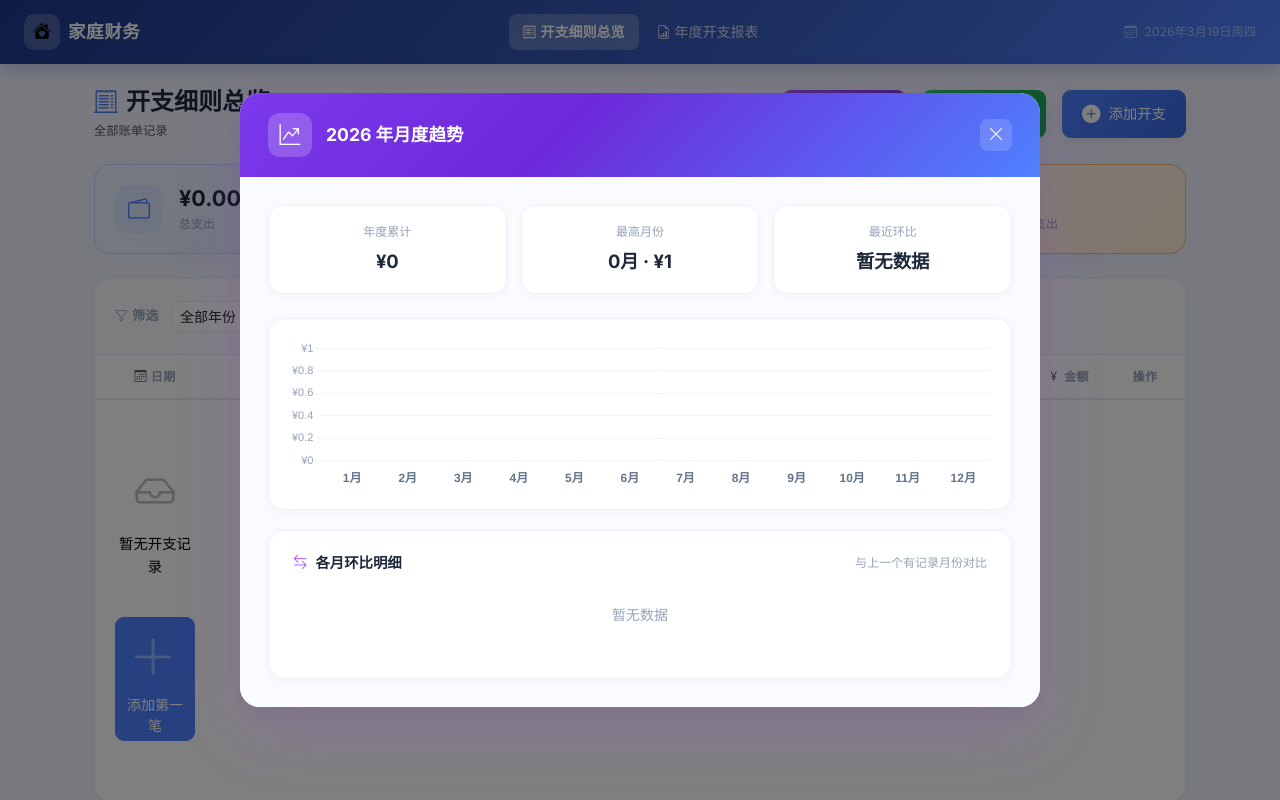
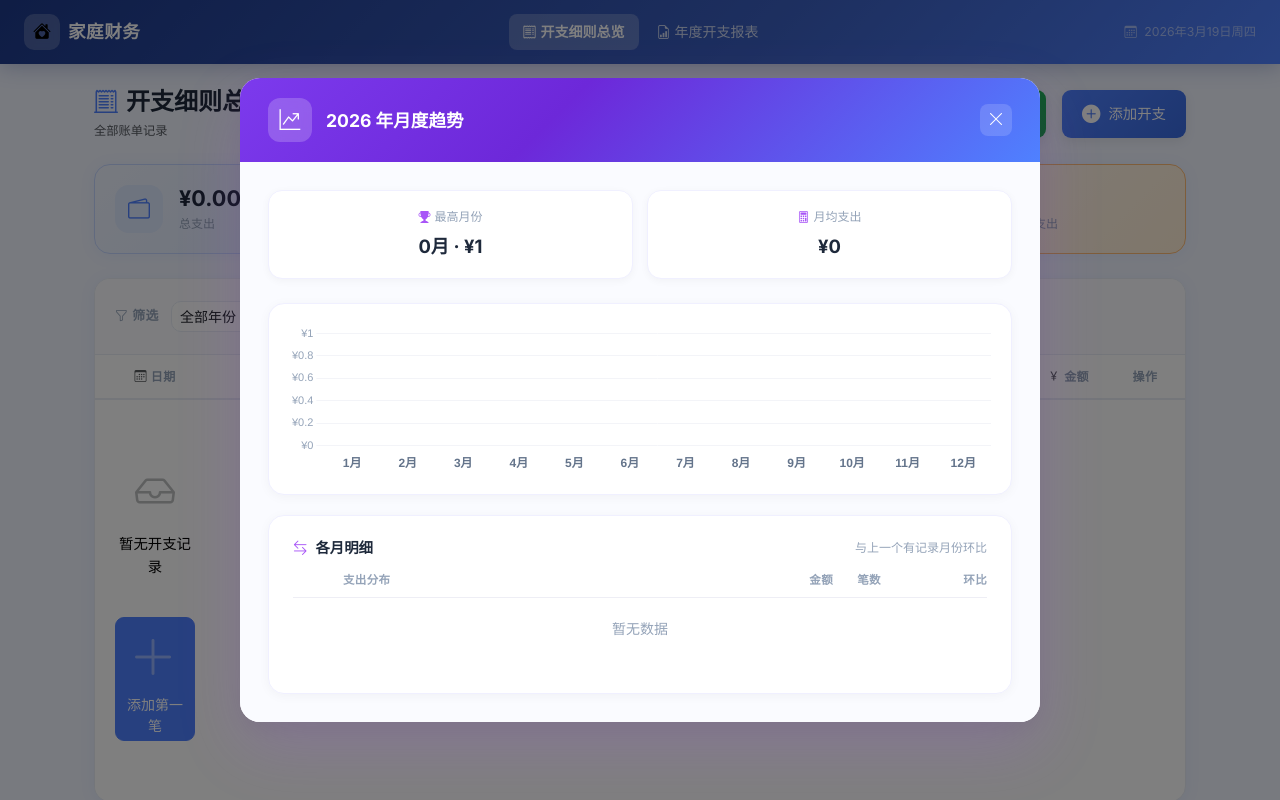
Before and after one commit to Charlesbibi/expense_tracker, a Django app: page /expenses/ in a window 1280 px wide, after a click on "月度趋势". Run offline with Django 4.2, Linux system fonts and the light colour scheme; data that the repository does not hold is empty.

Commit message:
样式交互优化

```diff
--- a/expenses/templates/base.html
+++ b/expenses/templates/base.html
@@ -14,7 +14,7 @@
     <!-- Chart.js -->
     <script src="https://cdn.jsdelivr.net/npm/chart.js@4.4.0/dist/chart.umd.min.js"></script>
     <!-- Custom CSS -->
-    <link href="{% static 'custom.css' %}?v=20260319" rel="stylesheet">
+    <link href="{% static 'custom.css' %}?v=20260319b" rel="stylesheet">
 </head>
 <body>
 
--- a/expenses/templates/expenses/list.html
+++ b/expenses/templates/expenses/list.html
@@ -370,19 +370,15 @@
                 <button type="button" class="trend-close" data-bs-dismiss="modal"><i class="bi bi-x-lg"></i></button>
             </div>
             <div class="trend-modal-body">
-                <!-- 摘要指标 -->
+                <!-- 摘要指标（2列） -->
                 <div class="trend-summary">
                     <div class="trend-summary-item">
-                        <div class="ts-label">年度累计</div>
-                        <div class="ts-value" id="trendTotal">--</div>
-                    </div>
-                    <div class="trend-summary-item">
-                        <div class="ts-label">最高月份</div>
+                        <div class="ts-label"><i class="bi bi-trophy-fill me-1"></i>最高月份</div>
                         <div class="ts-value" id="trendMax">--</div>
                     </div>
                     <div class="trend-summary-item">
-                        <div class="ts-label">最近环比</div>
-                        <div class="ts-value" id="trendLastMom">--</div>
+                        <div class="ts-label"><i class="bi bi-calculator me-1"></i>月均支出</div>
+                        <div class="ts-value" id="trendAvg">--</div>
                     </div>
                 </div>
                 <!-- 柱状图 -->
@@ -392,8 +388,16 @@
                 <!-- 环比列表 -->
                 <div class="trend-mom-card">
                     <div class="trend-mom-title">
-                        <i class="bi bi-arrow-left-right"></i>各月环比明细
-                        <span style="font-size:.75rem;font-weight:400;color:var(--text-muted);margin-left:auto">与上一个有记录月份对比</span>
+                        <i class="bi bi-arrow-left-right"></i>各月明细
+                        <span style="font-size:.75rem;font-weight:400;color:var(--text-muted);margin-left:auto">与上一个有记录月份环比</span>
+                    </div>
+                    <!-- 表头 -->
+                    <div class="trend-mom-head">
+                        <span style="width:36px;flex-shrink:0"></span>
+                        <span class="trend-mom-head-bar">支出分布</span>
+                        <span class="trend-mom-head-amount">金额</span>
+                        <span class="trend-mom-head-count">笔数</span>
+                        <span class="trend-mom-head-change">环比</span>
                     </div>
                     <div id="momList"></div>
                 </div>
@@ -482,6 +486,7 @@
 <script>
 /* ─── 月度趋势数据 ─── */
 const monthlyBarData = {{ monthly_bar_data }};
+const monthlyCountData = {{ monthly_count_data }};
 const momData        = {{ mom_data }};
 const trendYear      = {{ trend_year }};
 
@@ -493,11 +498,17 @@ document.getElementById('monthlyTrendModal').addEventListener('shown.bs.modal',
     const ctx = document.getElementById('monthlyBarChart');
     if (trendChartInstance) { trendChartInstance.destroy(); }
 
-    // 找最大值用于百分比计算
+    // 计算统计值
+    const activeMonths = monthlyBarData.filter(v => v > 0);
     const maxVal = Math.max(...monthlyBarData, 1);
+    const avgVal = activeMonths.length > 0 ? activeMonths.reduce((a, b) => a + b, 0) / activeMonths.length : 0;
+    const maxIdx = monthlyBarData.indexOf(maxVal);
 
-    // 柱状图颜色：每根柱子用渐变色，最大值高亮为紫色
-    const maxIdx = monthlyBarData.indexOf(maxVal);
+    // 摘要
+    document.getElementById('trendMax').textContent = `${maxIdx + 1}月 · ¥${maxVal.toLocaleString('zh-CN', {minimumFractionDigits: 0})}`;
+    document.getElementById('trendAvg').textContent = '¥' + avgVal.toLocaleString('zh-CN', {minimumFractionDigits: 0, maximumFractionDigits: 0});
+
+    // 柱状图颜色
     const barColors = monthlyBarData.map((v, i) => {
         if (v === 0) return '#e9ecf5';
         if (i === maxIdx) return 'rgba(168, 85, 247, 0.85)';
@@ -508,6 +519,43 @@ document.getElementById('monthlyTrendModal').addEventListener('shown.bs.modal',
         if (i === maxIdx) return '#a855f7';
         return '#4f81ff';
     });
+
+    // 均值线插件
+    const avgLinePlugin = {
+        id: 'avgLine',
+        afterDraw(chart) {
+            if (avgVal <= 0) return;
+            const yAxis = chart.scales.y;
+            const xAxis = chart.scales.x;
+            const yPixel = yAxis.getPixelForValue(avgVal);
+            const ctx2 = chart.ctx;
+            ctx2.save();
+            ctx2.setLineDash([6, 4]);
+            ctx2.strokeStyle = '#f59e0b';
+            ctx2.lineWidth = 2;
+            ctx2.beginPath();
+            ctx2.moveTo(xAxis.left, yPixel);
+            ctx2.lineTo(xAxis.right, yPixel);
+            ctx2.stroke();
+            // 标签
+            ctx2.setLineDash([]);
+            ctx2.fillStyle = '#fff';
+            ctx2.strokeStyle = '#f59e0b';
+            ctx2.lineWidth = 1.5;
+            const label = '均值 ¥' + avgVal.toLocaleString('zh-CN', {maximumFractionDigits: 0});
+            ctx2.font = '600 11px Inter, sans-serif';
+            const tw = ctx2.measureText(label).width + 12;
+            const lx = xAxis.right - tw - 4;
+            ctx2.beginPath();
+            ctx2.roundRect(lx, yPixel - 10, tw, 20, 4);
+            ctx2.fill();
+            ctx2.stroke();
+            ctx2.fillStyle = '#f59e0b';
+            ctx2.textBaseline = 'middle';
+            ctx2.fillText(label, lx + 6, yPixel);
+            ctx2.restore();
+        }
+    };
 
     trendChartInstance = new Chart(ctx, {
         type: 'bar',
@@ -536,13 +584,18 @@ document.getElementById('monthlyTrendModal').addEventListener('shown.bs.modal',
                     titleFont: { weight: '700', size: 13 },
                     bodyFont: { size: 12 },
                     callbacks: {
+                        title: function(items) {
+                            const i = items[0].dataIndex;
+                            const cnt = monthlyCountData[i];
+                            return `${trendYear}年 ${i+1}月` + (cnt > 0 ? ` · ${cnt}笔` : '');
+                        },
                         label: ctx => ` 支出  ¥${ctx.raw.toLocaleString('zh-CN', {minimumFractionDigits:2})}`,
                         afterLabel: function(ctx) {
                             const m = momData[ctx.dataIndex];
                             if (m === null || m === undefined) return '';
                             const arrow = m > 0 ? '▲' : m < 0 ? '▼' : '—';
-                            const clr = m > 0 ? '支出增加' : m < 0 ? '支出减少' : '持平';
-                            return ` 环比 ${arrow} ${Math.abs(m).toFixed(1)}%（${clr}）`;
+                            const tag = m > 0 ? '增加' : m < 0 ? '减少' : '持平';
+                            return ` 环比 ${arrow} ${Math.abs(m).toFixed(1)}%（${tag}）`;
                         }
                     }
                 }
@@ -556,41 +609,12 @@ document.getElementById('monthlyTrendModal').addEventListener('shown.bs.modal',
                 },
                 x: { grid: { display: false }, ticks: { font: { size: 12, weight: '600' }, color: '#64748b' }, border: { display: false } }
             }
-        }
+        },
+        plugins: [avgLinePlugin]
     });
 
-    // 渲染摘要指标
-    renderTrendSummary(maxVal, maxIdx);
-    // 渲染环比列表
     renderMomList(maxVal);
 });
-
-function renderTrendSummary(maxVal, maxIdx) {
-    // 年度累计
-    const total = monthlyBarData.reduce((a, b) => a + b, 0);
-    document.getElementById('trendTotal').textContent = '¥' + total.toLocaleString('zh-CN', {minimumFractionDigits: 0});
-
-    // 最高月份
-    document.getElementById('trendMax').textContent = `${maxIdx + 1}月 · ¥${maxVal.toLocaleString('zh-CN', {minimumFractionDigits: 0})}`;
-
-    // 最近环比：找最近一个有环比数据的月份（倒序）
-    let lastMom = null, lastMonth = null;
-    for (let i = 11; i >= 0; i--) {
-        if (momData[i] !== null && momData[i] !== undefined) {
-            lastMom = momData[i];
-            lastMonth = i + 1;
-            break;
-        }
-    }
-    const el = document.getElementById('trendLastMom');
-    if (lastMom !== null) {
-        const arrow = lastMom > 0 ? '↑' : lastMom < 0 ? '↓' : '—';
-        el.textContent = `${lastMonth}月 ${arrow}${Math.abs(lastMom).toFixed(1)}%`;
-        el.className = 'ts-value ' + (lastMom > 0 ? 'text-up' : lastMom < 0 ? 'text-down' : '');
-    } else {
-        el.textContent = '暂无数据';
-    }
-}
 
 function renderMomList(maxVal) {
     const el = document.getElementById('momList');
@@ -598,6 +622,7 @@ function renderMomList(maxVal) {
     let html = '';
     for (let i = 0; i < 12; i++) {
         const val = monthlyBarData[i];
+        const cnt = monthlyCountData[i];
         const m   = momData[i];
         if (val === 0 && m === null) continue;
         const pct = maxVal > 0 ? Math.min((val / maxVal) * 100, 100) : 0;
@@ -613,12 +638,12 @@ function renderMomList(maxVal) {
                 <div class="trend-mom-bar ${barClass}" style="width:0%" data-width="${pct}%"></div>
             </div>
             <span class="trend-mom-amount">¥${val.toLocaleString('zh-CN',{minimumFractionDigits:0,maximumFractionDigits:2})}</span>
+            <span class="trend-mom-count">${cnt > 0 ? cnt + '笔' : '—'}</span>
             <span class="trend-mom-change">${mStr}</span>
         </div>`;
     }
     el.innerHTML = html || '<p style="text-align:center;color:var(--text-muted);padding:16px 0">暂无数据</p>';
 
-    // 进度条入场动画
     requestAnimationFrame(() => {
         requestAnimationFrame(() => {
             el.querySelectorAll('.trend-mom-bar').forEach(bar => {
--- a/expenses/views.py
+++ b/expenses/views.py
@@ -70,11 +70,14 @@ def expense_list(request):
     trend_year = int(year) if year else datetime.now().year
     all_qs = Expense.objects.all()
     monthly_bar_data = []
+    monthly_count_data = []
     for m in range(1, 13):
         mt = all_qs.filter(date__year=trend_year, date__month=m).aggregate(
             Sum('amount')
         )['amount__sum'] or 0
         monthly_bar_data.append(float(mt))
+        mc = all_qs.filter(date__year=trend_year, date__month=m).count()
+        monthly_count_data.append(mc)
 
     # 环比：每月与上月对比
     mom_data = []  # 每月环比增长率（%），无上月数据则为 None
@@ -114,6 +117,7 @@ def expense_list(request):
         'form':                form,
         'trend_year':          trend_year,
         'monthly_bar_data':    _json.dumps(monthly_bar_data),
+        'monthly_count_data':  _json.dumps(monthly_count_data),
         'mom_data':            _json.dumps(mom_data),
     }
     return render(request, 'expenses/list.html', context)
--- a/static/custom.css
+++ b/static/custom.css
@@ -549,17 +549,17 @@ body {
     background: #fafbff;
 }
 
-/* 摘要指标卡片 */
+/* 摘要指标卡片（2列） */
 .trend-summary {
     display: grid;
-    grid-template-columns: repeat(3, 1fr);
+    grid-template-columns: repeat(2, 1fr);
     gap: 14px;
     margin-bottom: 24px;
 }
 .trend-summary-item {
     background: #fff;
     border-radius: 14px;
-    padding: 16px;
+    padding: 16px 20px;
     text-align: center;
     box-shadow: 0 2px 8px rgba(0,0,0,0.04);
     border: 1px solid #f0f0ff;
@@ -575,13 +575,12 @@ body {
     margin-bottom: 6px;
     font-weight: 500;
 }
+.trend-summary-item .ts-label i { color: #a855f7; }
 .trend-summary-item .ts-value {
     font-size: 1.15rem;
     font-weight: 700;
     color: var(--text);
 }
-.trend-summary-item .ts-value.text-up { color: #ef4444; }
-.trend-summary-item .ts-value.text-down { color: #22c55e; }
 
 /* 图表容器 */
 .trend-chart-wrap {
@@ -608,17 +607,35 @@ body {
     font-size: .9rem;
     font-weight: 700;
     color: var(--text);
-    margin-bottom: 14px;
+    margin-bottom: 12px;
     display: flex;
     align-items: center;
     gap: 8px;
 }
 .trend-mom-title i { color: #a855f7; }
+/* 表头 */
+.trend-mom-head {
+    display: flex;
+    align-items: center;
+    padding: 0 0 8px;
+    border-bottom: 1px solid #eeeef5;
+    margin-bottom: 4px;
+    gap: 14px;
+    font-size: .72rem;
+    font-weight: 600;
+    color: #94a3b8;
+    text-transform: uppercase;
+    letter-spacing: .3px;
+}
+.trend-mom-head-bar { flex: 1; }
+.trend-mom-head-amount { min-width: 90px; text-align: right; }
+.trend-mom-head-count { min-width: 44px; text-align: center; }
+.trend-mom-head-change { min-width: 82px; text-align: right; }
 .trend-mom-row {
     display: flex;
     align-items: center;
     padding: 10px 0;
-    border-bottom: 1px solid #f5f5fa;
+    border-bottom: 1px solid #f8f8fc;
     gap: 14px;
 }
 .trend-mom-row:last-child { border-bottom: none; }
@@ -657,6 +674,14 @@ body {
     color: var(--text);
     flex-shrink: 0;
 }
+.trend-mom-count {
+    min-width: 44px;
+    text-align: center;
+    font-size: .78rem;
+    color: #94a3b8;
+    font-weight: 500;
+    flex-shrink: 0;
+}
 .trend-mom-change {
     min-width: 82px;
     text-align: right;
@@ -664,9 +689,9 @@ body {
     font-weight: 600;
     flex-shrink: 0;
 }
-.trend-mom-change.up { color: #ef4444; }
-.trend-mom-change.down { color: #22c55e; }
-.trend-mom-change.neutral { color: #94a3b8; }
+.trend-mom-change .up { color: #ef4444; }
+.trend-mom-change .down { color: #22c55e; }
+.trend-mom-change .neutral { color: #94a3b8; }
 
 /* 响应式 */
 @media (max-width: 576px) {
```
